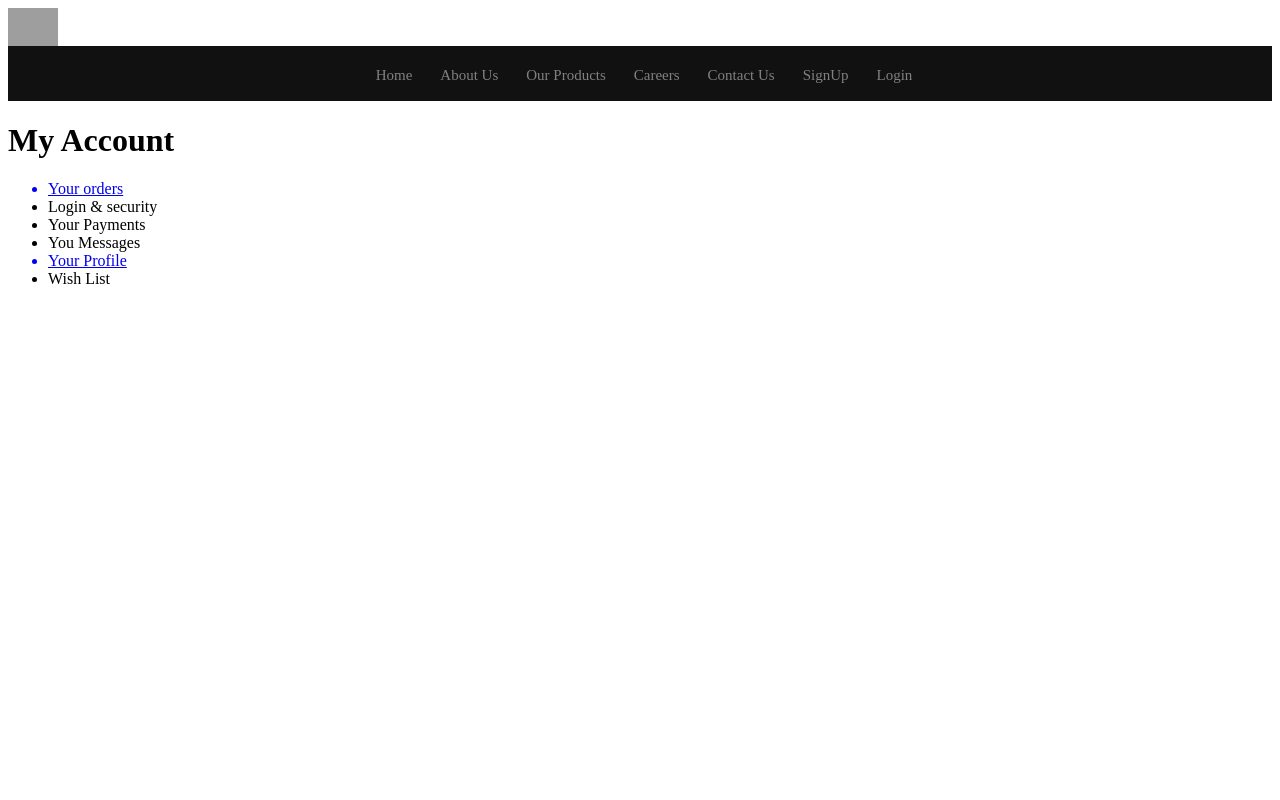
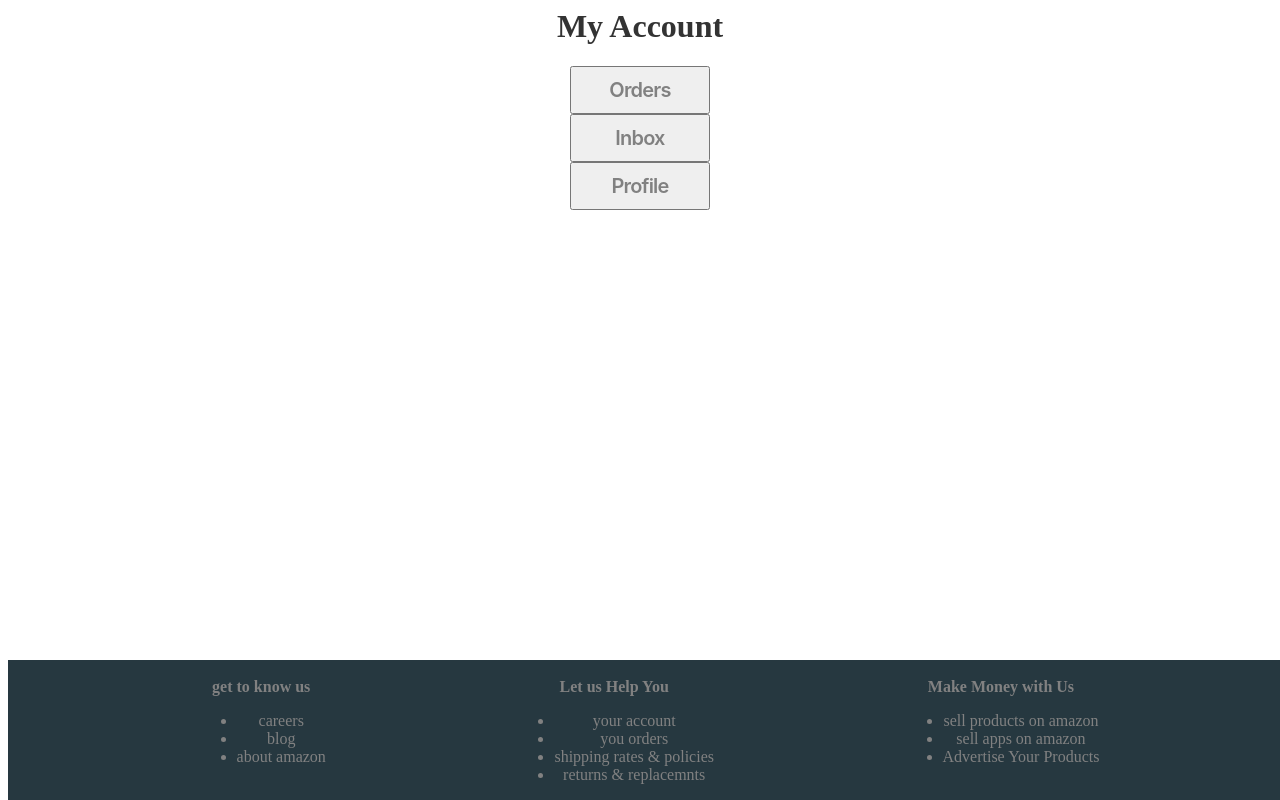
Before and after one commit to Ashraf-Jr/web-project, a PHP site: page /Account.php in a window 1280 px wide. Run offline with PHP 8.4, Linux system fonts and the light colour scheme; grey boxes are pictures that could not be loaded.

Commit message:
Update Account.php

```diff
--- a/Account.php
+++ b/Account.php
@@ -1,86 +1,133 @@
 <html>
 <head>
+  <?php
+  session_start();
+  if(isset($_SESSION['ID']))
+  {
+  if($_SESSION['Role']==1)
+  {
+    include_once("client menu.php");
+  }
+  else if($_SESSION['Role']==2)
+  {
+    include_once("admin menu.php");
+  }
+  else if($_SESSION['Role']==3)
+  {
+    include_once("HRmenu.php");
+  }
+  else if($_SESSION['Role']==4)
+  {
+  include_once("auditor menu.php");
+  }
+  else
+  {
+  include_once("menu.php");
+  }
+  }
+   ?>
   <style>
-  .bg {
-          background-image: url("https://images.unsplash.com/photo-1523381294911-8d3cead13475?ixlib=rb-1.2.1&q=80&fm=jpg&crop=entropy&cs=tinysrgb&w=1080&fit=max&ixid=eyJhcHBfaWQiOjEyMDd9");
-          height: 100%;
-          background-position: center;
-          background-repeat: no-repeat;
-          background-size: cover;
-        }
-
-          .sidenav {
-          height: 35px; /* Full-height: remove this if you want "auto" height */
-          width: 100%; /* Set the width of the sidebar */
-          z-index: 1; /* Stay on top */
-          top: 30; /* Stay at the top */
-          left: 0;
-          background-color: #111; /* Black */
-          overflow-x: hidden; /* Disable horizontal scroll */
-          padding-top: 20px;
-        }
-
-        /* The navigation menu links */
-        .sidenav a {
-          padding: 6px 8px 6px 16px;
-          text-decoration: none;
-          font-size: 15px;
-          color: #818181;
-          display: inline;
-        }
-
-        /* When you mouse over the navigation links, change their color */
-        .sidenav a:hover {
-          color: #f1f1f1;
-        }
 
         /* Style page content */
         .main {
           margin-left: 160px; /* Same as the width of the sidebar */
           padding: 0px 10px;
         }
-        li
+        a:hover
         {
+          color:white;
+        }
+        a{
+          text-decoration: none;
+
+          color:#818181;
+        }
+
+/* <button class="button-58" role="button">Button 58</button> */
+
+/* CSS */
+.button-58 {
+  align-items: center;
+   background-color:non;
+  /* border: 2px solid #06f; */
+  /* box-sizing: border-box; */
+  cursor: pointer;
+  fill: #000;
+  font-family: Inter,sans-serif;
+  font-size: 20px;
+  font-weight: 600;
+  height: 48px;
+  justify-content: center;
+  letter-spacing: -.8px;
+  /* line-height: 24px; */
+  min-width: 140px;
+  /* outline: 0; */
+  padding: 0 17px;
+  text-align: center;
+  text-decoration: none;
+  transition: all .3s;
+
+}
 
 
-        }
+.button-58:hover {
+  background-color: #FF5349;
+  border-color: none;
+  /* fill: #06f; */
+}
+
+
+
+
+}
   </style>
 <header>
 
-    <!-- Top header menu containing
-        logo and Navigation bar -->
 
-        <!-- Logo -->
-
-            <img src="Tectoy_simple_logo.png" width= "50px";height="50px"; >
-            <div class="sidenav">
-              <center>
-              <a href="HomePage.php">Home</a>
-             <a href="AboutUs.php">About Us</a>
-             <a href="OurProducts.php">Our Products</a>
-             <a href="#">Careers</a>
-             <a href="ContactUs.php">Contact Us</a>
-             <a href="SignUp.php">SignUp</a>
-             <a href="LoginPage.php">Login</a>
-           </center>
-            </div>
-
-    <!-- Image menu in Header to contain an Image and
-        a sample text over that image -->
 
 </header>
 
 </head>
-<h1>My Account</h1>
+<center>
+<h1 style="color:#333333">My Account</h1>
+<center>
+<a href="#" ><button class="button-58"> Orders</a></button><br>
+<a href="chatClient.php"> <button class="button-58"> Inbox</li></a></button><br>
+  <a href="Profile.php"> <button class="button-58">Profile</li> </a></button><br>
+  <!-- <button class="button-58"><li>Wish List</li></button><br> -->
+</center>
 
-<ul >
-  <a href="#"><li>Your orders</li></a>
-  <li>Login & security</li>
-  <li>Your Payments</li>
-  <li>You Messages</li>
-  <a href="Profile.php"><li>Your Profile</li></a>
-  <li>Wish List</li>
+<footer class="footer" style="background-color:#263840;color:#818181;position:absolute;bottom:0px;width:100%">
+  <br>
+  <div style="justify-content:space-evenly;display:flex">
+  <div>
+    <b>get to know us</b>
+    <ul>
+      <li>careers</li>
+      <li>blog</li>
+      <li>about amazon</li>
+    </ul>
+  </div>
+  <div>
+<b>Let us Help You </b>
+<ul>
+ <a href="Account.php" alt=" your account"><li>your account</li></a>
+ <a href="YouOrders.php"><li>you orders</li></a>
+ <li>shipping rates & policies</li>
+ <li>returns & replacemnts</li>
+</ul>
+</div>
+<div>
+ <b>Make Money with Us</b>
+ <ul>
+   <li>sell products on amazon</li>
+   <li>sell apps on amazon</li>
+     <li>Advertise Your Products</li>
+     </ul>
+</div>
 
+</div>
+</footer>
 
 
 </html>
```
